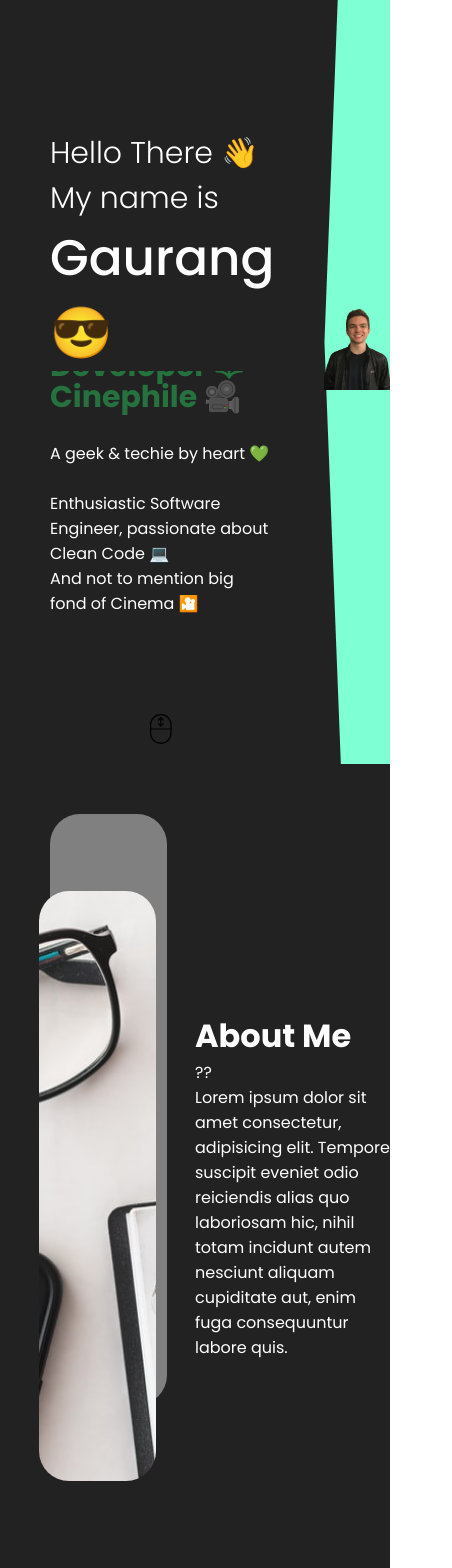
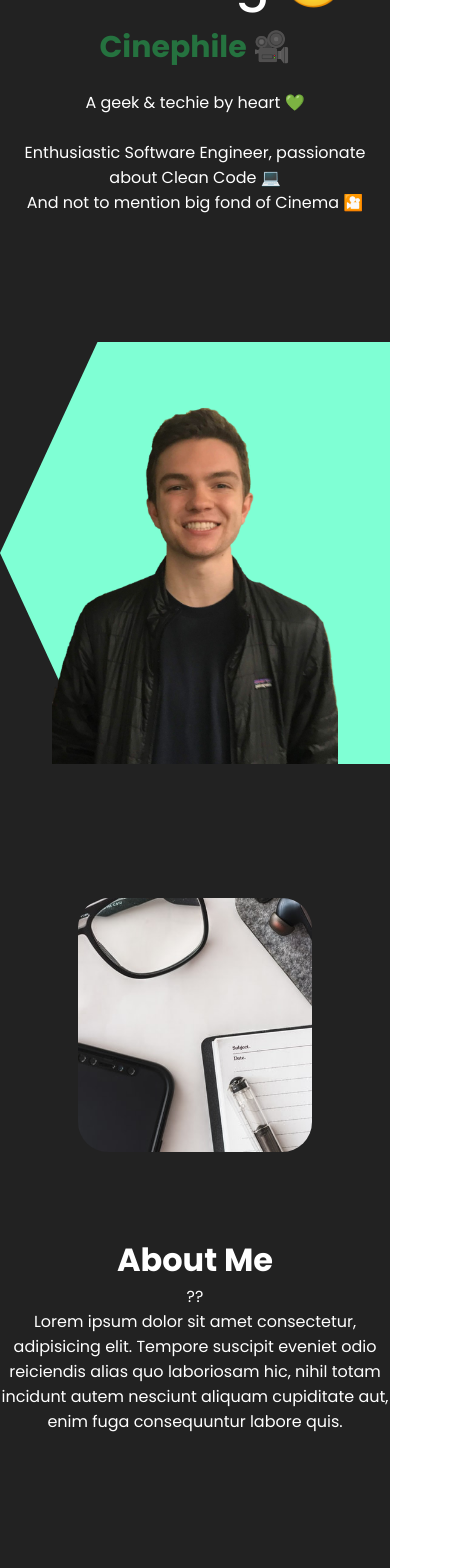
Before and after one commit to gaurang-ambasana/portfolio-website, a React (Create React App) app: page / in a window 390 px wide. Shown: the part 80-1648 px from the top of the page, 452 px wide, since content can reach past the window. Built offline with nearby package versions, Linux system fonts and the light colour scheme.

Commit message:
made everything responsive

```diff
--- a/src/components/about/about.css
+++ b/src/components/about/about.css
@@ -37,3 +37,23 @@
   height: 100%;
   object-fit: cover;
 }
+
+@media screen and (max-width: 480px) {
+  .about {
+    flex-direction: column;
+    text-align: center;
+    margin-top: 50px;
+  }
+
+  .a-left {
+    width: 100%;
+  }
+
+  .a-card {
+    height: 30vh;
+  }
+
+  .a-card.bg {
+    display: none;
+  }
+}
--- a/src/components/contact-form/contactForm.css
+++ b/src/components/contact-form/contactForm.css
@@ -30,6 +30,8 @@ button {
   cursor: pointer;
 }
 
-.msg {
-  margin-left: 10px;
+@media screen and (max-width: 480px) {
+  button {
+    height: 35px;
+  }
 }
--- a/src/components/contact-info/contactInfo.css
+++ b/src/components/contact-info/contactInfo.css
@@ -50,3 +50,23 @@ a {
   height: 30px;
   margin-right: 20px;
 }
+
+@media screen and (max-width: 480px) {
+  .c-wrapper {
+    flex-direction: column;
+    padding: 0px 50px;
+  }
+
+  .c-title {
+    font-size: 30px;
+  }
+
+  .c-info-item {
+    margin: 20px 0px;
+    width: 100%;
+  }
+
+  .c-desc {
+    font-size: 30px;
+  }
+}
--- a/src/components/intro/intro.css
+++ b/src/components/intro/intro.css
@@ -93,3 +93,26 @@
   position: absolute;
   bottom: 20px;
 }
+
+@media screen and (max-width: 480px) {
+  .i {
+    flex-direction: column;
+  }
+
+  .i-left-wrapper {
+    padding: 10px;
+    align-items: center;
+    text-align: center;
+    justify-content: center;
+    height: 100%;
+  }
+
+  .i-title-item {
+    justify-content: center;
+    align-items: center;
+  }
+
+  .i-intro {
+    font-size: 1em;
+  }
+}
--- a/src/components/project/project.css
+++ b/src/components/project/project.css
@@ -49,3 +49,14 @@
   background-color: rgb(226, 223, 223);
   color: black;
 }
+
+@media screen and (max-width: 480px) {
+  .project {
+    width: 40%;
+    height: 25vh;
+  }
+
+  .p-name {
+    font-size: small;
+  }
+}
--- a/src/components/projects-info/projectInfo.css
+++ b/src/components/projects-info/projectInfo.css
@@ -20,3 +20,9 @@
   margin-top: 20px;
   justify-content: space-between;
 }
+
+@media screen and (max-width: 480px) {
+  .pl {
+    padding: 10px;
+  }
+}
```
